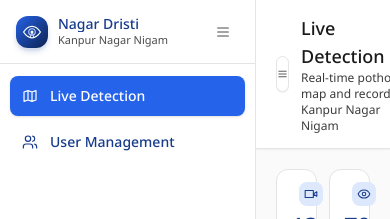
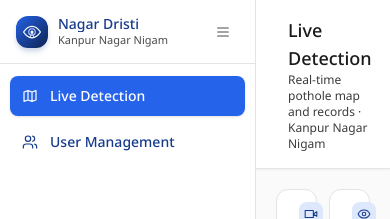
Before and after one commit to awanish-pro/dashcam, a React (Vite) app: page / in a window 390 px wide. Both pictures are taken after a click on the button "Sign In". Shown: the top 219 px of the page. Built offline with nearby package versions, Linux system fonts and the light colour scheme.

Commit message:
Remove duplicate hamburger icon from top header

```diff
--- a/src/App.tsx
+++ b/src/App.tsx
@@ -3150,19 +3150,7 @@
 
       {/* Main Content Area */}
       <main className="min-w-0 flex-1">
-        <header className="flex items-center justify-between border-b border-[#e4e4e4] bg-white px-5 sm:px-8 py-3.5 sticky top-0 z-20 shadow-xs">
-          <div className="flex items-center gap-3">
-            {/* Hamburger Button to Toggle Sidebar */}
-            <button
-              type="button"
-              onClick={() => setSidebarOpen((prev) => !prev)}
-              className="flex h-9 w-9 items-center justify-center rounded-lg border border-[#e4e4e4] bg-white text-[#3c3c3c] hover:border-primary-300 hover:bg-primary-50 hover:text-primary-500 transition shadow-2xs cursor-pointer focus:outline-none"
-              title={sidebarOpen ? "Collapse sidebar" : "Expand sidebar"}
-              aria-label={sidebarOpen ? "Collapse sidebar" : "Expand sidebar"}
-            >
-              <Icon d={I.menu} className="h-4 w-4" />
-            </button>
-
+        <header className="flex items-center justify-between border-b border-[#e4e4e4] bg-white px-8 py-4 sticky top-0 z-20 shadow-xs">
           <div>
             <div className="flex items-center gap-2.5">
               <h1 className="text-lg font-medium text-[#1a1a1a]">{t(cur.l)}</h1>
@@ -3177,7 +3165,6 @@
               {t(cur.d)} · {t("Kanpur Nagar Nigam")}
             </p>
           </div>
-          </div>
         </header>
 
         <div className="p-5 sm:p-6">
```
Lines whose indentation alone changed are shown as unchanged.
